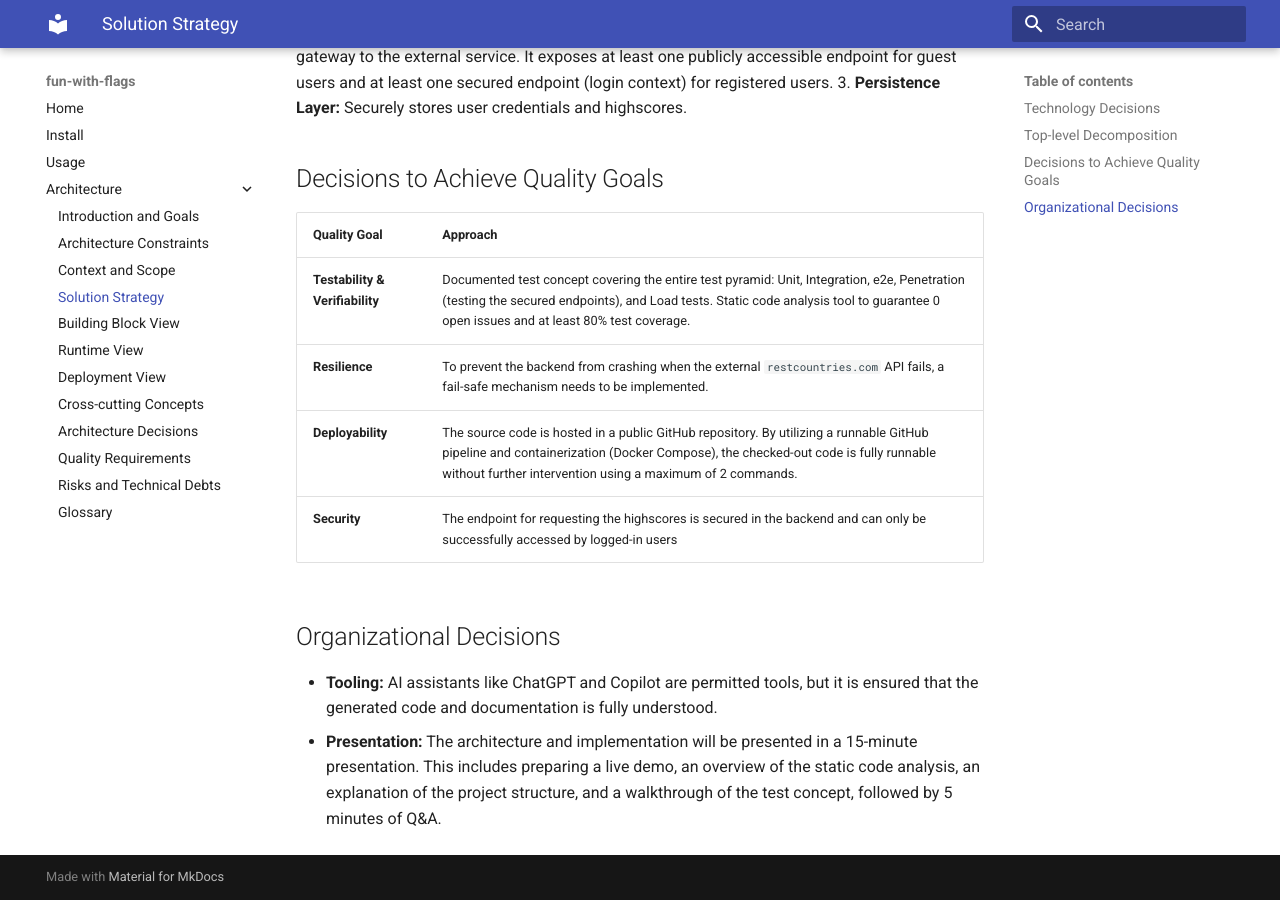
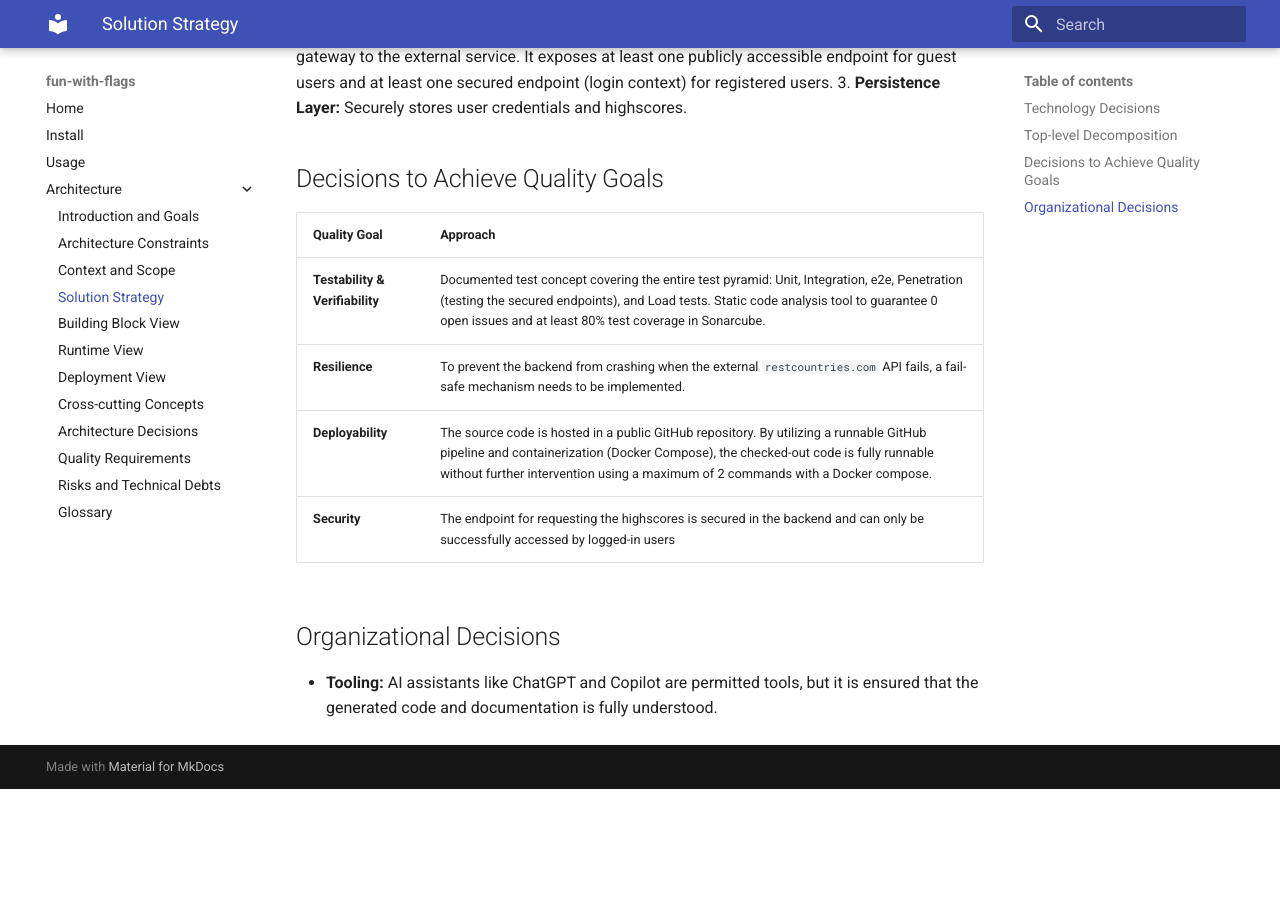
Before and after one commit to r0135tE1/sqs, an MkDocs documentation site: the page built from docs/architecture/04_solution_strategy.md, in a window 1280 px wide and 900 px high, scrolled down 775 px. Built offline with MkDocs 1.6.1 and Material for MkDocs 9.7.7, drawn with Linux system fonts in a browser that asks for light colours; after the commit the page ends 1564 px from its top, so only the background shows below that; some of the changed text lies outside the part shown.

Commit message:
Small adjustments for 04_solution_strategy

```diff
--- a/docs/architecture/04_solution_strategy.md
+++ b/docs/architecture/04_solution_strategy.md
@@ -1,6 +1,6 @@
 # Solution Strategy
 
-The core strategy for "Spaß mit Flaggen" is to build a robust, easily deployable web application that strictly adheres to the set software quality standards. Automation for testing, code analysis, and deployment is used to achieve the quality goals.
+The core strategy for "Fun with Flags" is to build a robust, easily deployable web application that strictly adheres to the set software quality standards. Automation for testing, code analysis, and deployment is used to achieve the quality goals.
 
 ## Technology Decisions
 
@@ -23,12 +23,11 @@ The system is decomposed into 3 distinct layers:
 
 | Quality Goal | Approach |
 |-------------|----------|
-| **Testability & Verifiability** | Documented test concept covering the entire test pyramid: Unit, Integration, e2e, Penetration (testing the secured endpoints), and Load tests. Static code analysis tool to guarantee 0 open issues and at least 80% test coverage. |
+| **Testability & Verifiability** | Documented test concept covering the entire test pyramid: Unit, Integration, e2e, Penetration (testing the secured endpoints), and Load tests. Static code analysis tool to guarantee 0 open issues and at least 80% test coverage in Sonarcube. |
 | **Resilience** | To prevent the backend from crashing when the external `restcountries.com` API fails, a fail-safe mechanism needs to be implemented.|
-| **Deployability** | The source code is hosted in a public GitHub repository. By utilizing a runnable GitHub pipeline and containerization (Docker Compose), the checked-out code is fully runnable without further intervention using a maximum of 2 commands. |
+| **Deployability** | The source code is hosted in a public GitHub repository. By utilizing a runnable GitHub pipeline and containerization (Docker Compose), the checked-out code is fully runnable without further intervention using a maximum of 2 commands with a Docker compose. |
 | **Security** | The endpoint for requesting the highscores is secured in the backend and can only be successfully accessed by logged-in users |
 
 ## Organizational Decisions
 
 * **Tooling:**  AI assistants like ChatGPT and Copilot are permitted tools, but it is ensured that the generated code and documentation is fully understood.
-* **Presentation:** The architecture and implementation will be presented in a 15-minute presentation. This includes preparing a live demo, an overview of the static code analysis, an explanation of the project structure, and a walkthrough of the test concept, followed by 5 minutes of Q&A.
```
